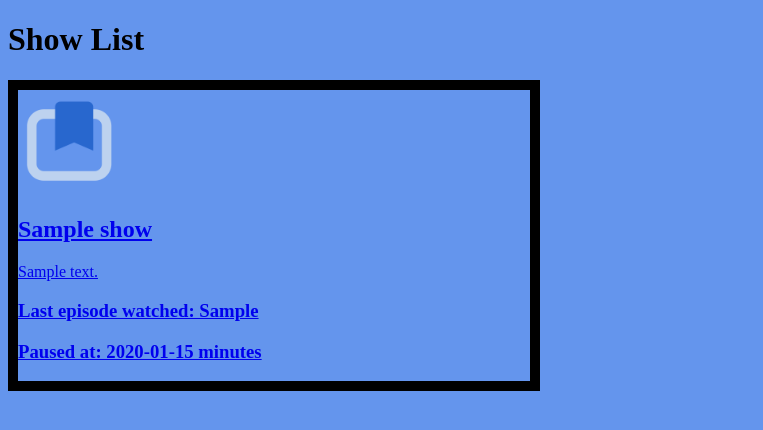
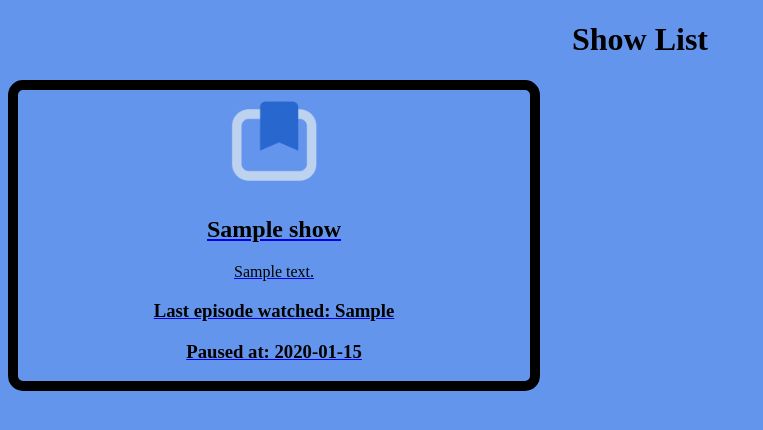
Before and after one commit to JohnnyWiseau141/Screen-Marker, a Django app: page /shows/ in a window 1280 px wide. Shown: the part 125-555 px from the top of the page, without its empty margins (0-763 px from the left). Run offline with Django 3.2, Linux system fonts and the light colour scheme; a user stored in the database is signed in; tables that the repository leaves empty hold one stand-in row (values such as "Sample post").

Commit message:
styling and conditional render login form

```diff
--- a/main_app/static/css/show-index.css
+++ b/main_app/static/css/show-index.css
@@ -5,6 +5,13 @@
 
 .shows-container {
   border: 10px solid black;
+  border-radius: 15px;
+  text-align: center;
+  color: black;
+}
+
+.show-link {
+  text-decoration: none;
 }
 
 .container-outta-loop {
@@ -13,3 +20,7 @@
   row-gap: 20px;
   column-gap: 20px;
 }
+
+.page-header {
+  text-align: center;
+}
--- a/main_app/templates/home.html
+++ b/main_app/templates/home.html
@@ -12,6 +12,9 @@
   <h2>Welcome to ScreenMarker! The application that allows you to log and keep track of the progress you've made on watching your favorite tv shows and films!</h2>
 </div>
 
+{% if user.is_authenticated %}
+<p>You are logged in. Add a show or movie to get started</p>
+{% else %}
 <section>
   <form action="{% url 'home' %}" method="post" class="login">
     <h1>Login</h1>
@@ -21,5 +24,7 @@
     <button type="submit" class="btn submit">Login</button>
   </form>
 </section>
+{% endif %}
+
 
 {% endblock %}
--- a/main_app/templates/shows/index.html
+++ b/main_app/templates/shows/index.html
@@ -13,13 +13,13 @@
 
 <div class="container-outta-loop">
   {% for show in shows %}
-  <a href="{% url 'shows_detail' show.id %}">
+  <a class="show-links" href="{% url 'shows_detail' show.id %}">
     <div class="shows-container">
       <img src="{% static 'images/bookmarksquare.png' %}" class="default-screenmarker-icon" alt="Mark on the screen">
       <h2>{{ show.title }}</h2>
       <p>{{show.description}}</p>
       <h3>Last episode watched: {{ show.progress }}</h3>
-      <h3>Paused at: {{ show.timestop }} minutes </h3>
+      <h3>Paused at: {{ show.timestop }} </h3>
     </div>
   </a>
   {% endfor %}
```
